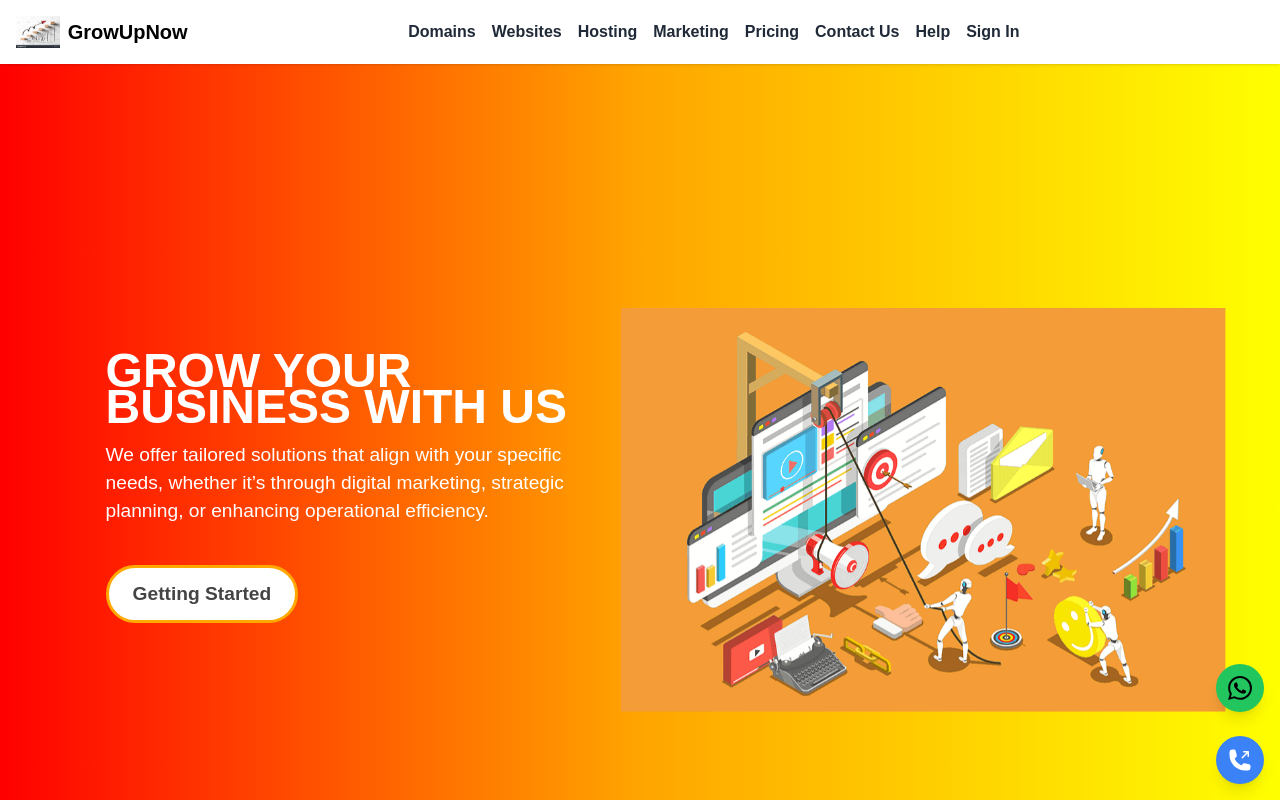
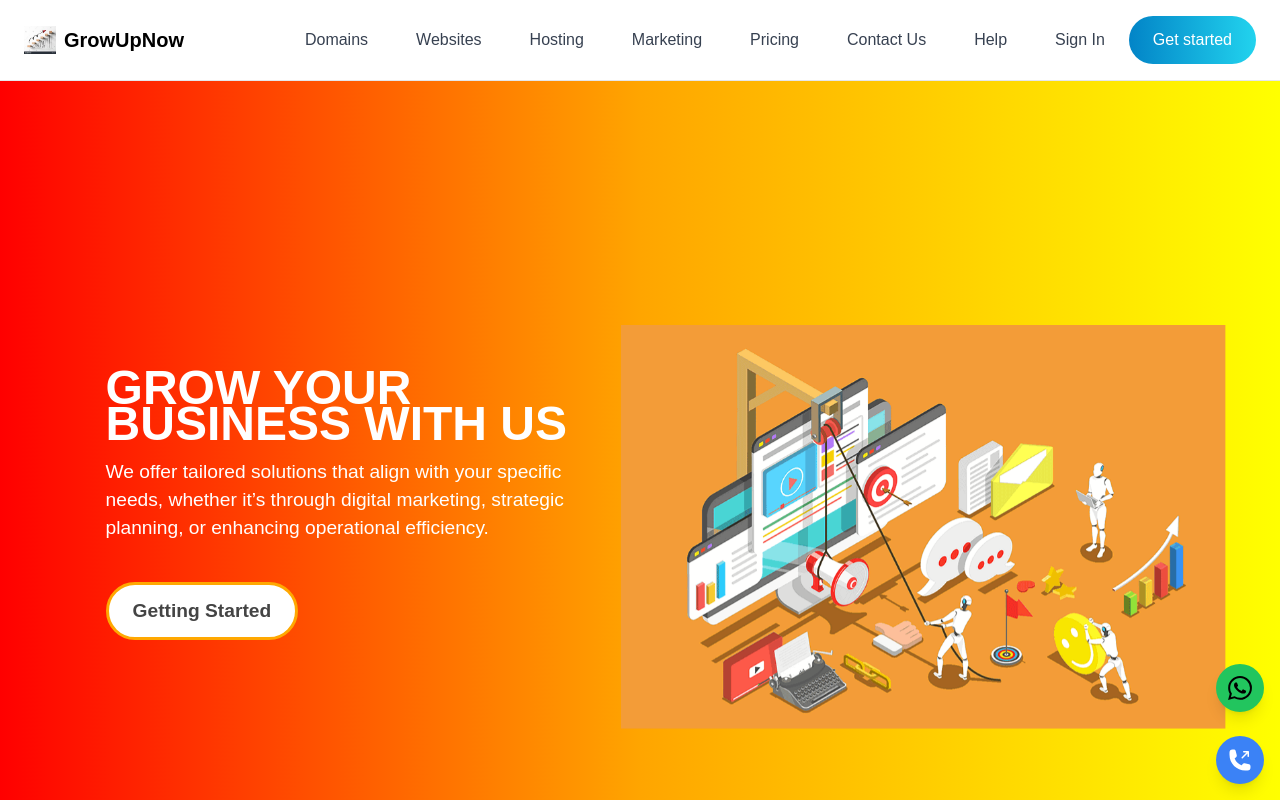
Before and after one commit to ghoshariji/website-builder, a React (Vite) app: page / in a window 1280 px wide. Shown: the top 800 px of the page. Built offline with nearby package versions, Linux system fonts and the light colour scheme.

Commit message:
update navbar

```diff
--- a/src/index.css
+++ b/src/index.css
@@ -1,3 +1,12 @@
 @tailwind base;
 @tailwind components;
 @tailwind utilities;
+
+@layer components {
+    .hamburger div:first-child {
+      @apply rotate-45 translate-y-1.5;
+    }
+    .hamburger div:last-child {
+      @apply -rotate-45 -translate-y-1;
+    }
+}
--- a/src/navbar/Navbar.jsx
+++ b/src/navbar/Navbar.jsx
@@ -1,25 +1,46 @@
-import React, { useState } from "react";
+import React from "react";
 import navbar from "../assets/navbar.jpeg";
 import { Link } from "react-router-dom";
-import toast from "react-hot-toast";
-import { ScrollLink } from "react-scroll";
+
 const Navbar = () => {
-  const [isOpen, setIsOpen] = useState(false);
-
-  const toggleMenu = () => {
-    setIsOpen(!isOpen);
-  };
   return (
     <div>
-      <header className="bg-white shadow z-50 relative">
-        <div className="container mx-auto py-4 flex justify-between items-center px-4 md:px-0">
-          <Link to="/" className="flex items-center">
-            <img src={navbar} alt="GoDaddy Logo" className="h-8 pl-4" />
+      <header>
+        <div className="relative z-20 border-b bg-white">
+          <div className="px-6 md:px-12 lg:container lg:mx-auto lg:px-6 lg:py-4">
+            <div className="flex items-center justify-between">
+              <div className="relative z flex flex-column">
+                <Link to="/" className="flex flex-column">
+                  <img src={navbar} alt="logo-tailus" className="w-8" />
                   <span className="ml-2 text-xl font-bold">GrowUpNow</span>
                 </Link>
+              </div>
+              <div className="flex items-center justify-end lg:hidden">
+                <input
+                  type="checkbox"
+                  name="hamburger"
+                  id="hamburger"
+                  className="peer"
+                  hidden
+                />
+                <label
+                  htmlFor="hamburger"
+                  className="peer-checked:hamburger block relative z-20 p-6 -mr-6 cursor-pointer lg:hidden"
+                >
+                  <div
+                    aria-hidden="true"
+                    className="m-auto h-0.5 w-6 rounded bg-sky-900 transition duration-300"
+                  ></div>
+                  <div
+                    aria-hidden="true"
+                    className="m-auto mt-2 h-0.5 w-6 rounded bg-sky-900 transition duration-300"
+                  ></div>
+                </label>
 
-          {/* Desktop Navigation */}
-          <nav className="hidden md:flex space-x-4">
+                {/* Animated Sidebar */}
+                <div className="fixed inset-0 z-10 w-[calc(100%-4.5rem)] translate-x-[-100%] bg-white border-r shadow-xl transition-transform duration-500 ease-in-out peer-checked:translate-x-0 lg:static lg:translate-x-0 lg:border-r-0 lg:shadow-none lg:w-auto">
+                  <div className="flex flex-col h-full justify-between lg:items-center lg:flex-row">
+                    <ul className="px-2 pt-25 text-gray-700 space-y-8 md:px-8 lg:space-y-0 lg:flex lg:space-x-12 lg:pt-0">
                       {[
                         "Domains",
                         "Websites",
@@ -29,136 +50,86 @@ const Navbar = () => {
                         "Contact Us",
                         "Help",
                         "Sign In",
-            ].map((item) => {
-              if (item === "Contact Us" || item === "Help") {
-                return (
-                  <a
+                      ].map((item, index) => (
+                        <li
                           key={item}
-                    href="#contact"
-                    className="block text-gray-800 font-bold hover:text-gray-700 cursor-pointer"
+                          className={`ml-8 mt-8 justify-center transition-opacity duration-500 ease-out transform peer-checked:opacity-100 peer-checked:translate-x-0 ${
+                            index === 0
+                              ? "delay-[100ms]"
+                              : `delay-[${(index + 1) * 100}ms]`
+                          } opacity-100 translate-x-[-20px] lg:opacity-100 lg:translate-x-0`}
                         >
-                    {item}
-                  </a>
-                );
-              } else if (item === "Websites and Hosting") {
-                return (
-                  <a
-                    key={item}
-                    href="#mobile"
-                    className="block text-gray-800 font-bold hover:text-gray-700 cursor-pointer"
+                          <Link
+                            to="/"
+                            className="group relative text-gray-900 before:absolute
+            before:inset-x-0 before:bottom-0 before:h-2
+            before:origin-right before:scale-x-0
+            before:bg-cyan-100 before:transition
+            before:duration-200 hover:before:origin-left
+            hover:before:scale-x-100"
                           >
-                    {item}
-                  </a>
-                );
-              } else {
-                return (
-                  <span
-                    key={item}
-                    className="block text-gray-800 font-bold hover:text-gray-700 cursor-pointer"
-                  >
+                            <span className="relative group-hover:text-cyan-800">
                               {item}
                             </span>
-                );
-              }
-            })}
-          </nav>
+                          </Link>
+                        </li>
+                      ))}
+                    </ul>
 
-          <button className="hidden md:block hover:bg-blue-700 text-white font-bold py-2 px-4 rounded mr-2"></button>
-
-          {/* Mobile Menu Button */}
-          <div className="md:hidden">
-            <button
-              className="bg-blue-500 text-white font-bold py-2 px-4 rounded"
-              onClick={toggleMenu}
+                    <div className="border-t py-8 px-6 md:px-12 md:py-16 lg:border-t-0 lg:border-l lg:py-0 lg:pr-0 lg:pl-6">
+                      <Link
+                        to="/"
+                        className="block px-6 py-3 rounded-full
+        bg-gradient-to-r from-sky-600 to-cyan-400 text-center
+        text-white"
                       >
-              {isOpen ? (
-                <svg
-                  xmlns="http://www.w3.org/2000/svg"
-                  className="h-6 w-6"
-                  fill="none"
-                  viewBox="0 0 24 24"
-                  stroke="currentColor"
-                  strokeWidth={2}
-                >
-                  <path
-                    strokeLinecap="round"
-                    strokeLinejoin="round"
-                    d="M6 18L18 6M6 6l12 12"
-                  />
-                </svg>
-              ) : (
-                <svg
-                  xmlns="http://www.w3.org/2000/svg"
-                  className="h-6 w-6"
-                  fill="none"
-                  viewBox="0 0 24 24"
-                  stroke="currentColor"
-                  strokeWidth={2}
-                >
-                  <path
-                    strokeLinecap="round"
-                    strokeLinejoin="round"
-                    d="M4 6h16M4 12h16m-7 6h7"
-                  />
-                </svg>
-              )}
-            </button>
+                        Get started
+                      </Link>
                     </div>
                   </div>
-
-        {/* Mobile Menu */}
-        {isOpen && (
-          <div className="md:hidden bg-white shadow-lg">
-            <nav className="flex flex-col space-y-2 p-4">
+                </div>
+              </div>
+              <div className="hidden lg:flex lg:items-center lg:justify-end">
+                <ul className="flex space-x-12 text-gray-700">
                   {[
                     "Domains",
-                "Websites and Hosting",
-                "Email",
-                "Security",
+                    "Websites",
+                    "Hosting",
                     "Marketing",
                     "Pricing",
                     "Contact Us",
                     "Help",
                     "Sign In",
-              ].map((item) => {
-                if (item === "Contact Us" || item === "Help") {
-                  return (
-                    <a
-                      key={item}
-                      href="#contact"
-                      className="block text-gray-800 hover:text-gray-700 cursor-pointer"
+                  ].map((item) => (
+                    <li key={item}>
+                      <Link
+                        to="/"
+                        className="group relative before:absolute
+                          before:inset-x-0 before:bottom-0 before:h-2
+                          before:origin-right before:scale-x-0
+                          before:bg-cyan-100 before:transition
+                          before:duration-200 hover:before:origin-left
+                          hover:before:scale-x-100"
                       >
-                      {item}
-                    </a>
-                  );
-                } else if (item === "Websites and Hosting") {
-                  return (
-                    <a
-                      key={item}
-                      href="#mobile"
-                      className="block text-gray-800 hover:text-gray-700 cursor-pointer"
-                    >
-                      {item}
-                    </a>
-                  );
-                } else {
-                  return (
-                    <span
-                      key={item}
-                      className="block text-gray-800 hover:text-gray-700 cursor-pointer"
-                    >
+                        <span className="relative group-hover:text-cyan-800">
                           {item}
                         </span>
-                  );
-                }
-              })}
-
-              <button className="w-full bg-blue-500 hover:bg-blue-700 text-white font-bold py-2 px-4 rounded mt-4">
-                See Plans
-              </button>
-            </nav>
+                      </Link>
+                    </li>
+                  ))}
+                </ul>
+                <div className="ml-6">
+                  <Link
+                    to="/"
+                    className="block px-6 py-3 rounded-full bg-gradient-to-r from-sky-600 to-cyan-400 text-center text-white"
+                  >
+                    Get started
+                  </Link>
                 </div>
-        )}
+              </div>
+            </div>
+          </div>
+        </div>
       </header>
     </div>
   );
```
Lines whose indentation alone changed are shown as unchanged.
